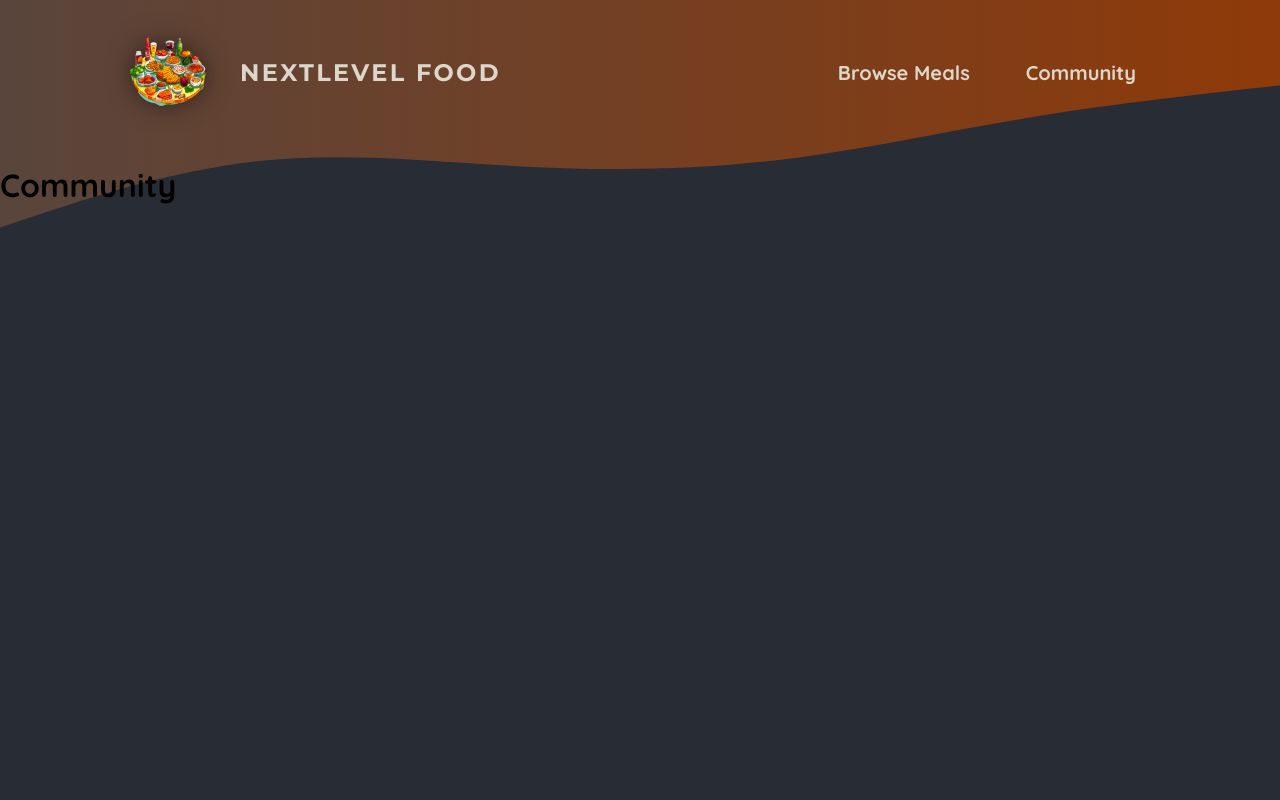
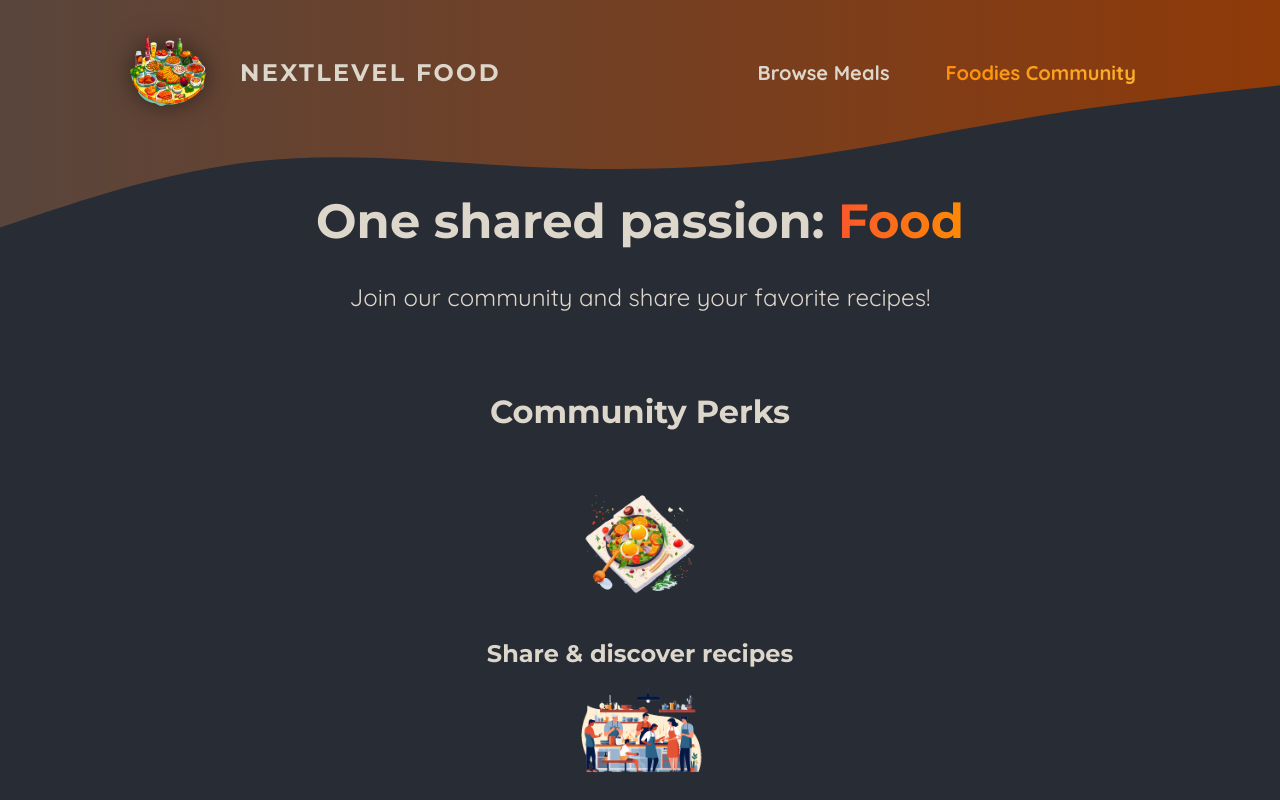
Before and after one commit to SadracSantacruz/NextJSCourse, a Next.js app in the folder foodies-project/: page /community in a window 1280 px wide. Shown: the top 800 px of the page. Built offline with nearby package versions, Linux system fonts and the light colour scheme.

Commit message:
working on the meals page

```diff
--- a/foodies-project/app/community/page.js
+++ b/foodies-project/app/community/page.js
@@ -1,3 +1,40 @@
+import Image from "next/image";
+
+import mealIcon from "@/assets/icons/meal.png";
+import communityIcon from "@/assets/icons/community.png";
+import eventsIcon from "@/assets/icons/events.png";
+import classes from "./page.module.css";
+
 export default function CommunityPage() {
-  return <h1>Community</h1>;
+  return (
+    <>
+      <header className={classes.header}>
+        <h1>
+          One shared passion: <span className={classes.highlight}>Food</span>
+        </h1>
+        <p>Join our community and share your favorite recipes!</p>
+      </header>
+      <main className={classes.main}>
+        <h2>Community Perks</h2>
+
+        <ul className={classes.perks}>
+          <li>
+            <Image src={mealIcon} alt="A delicious meal" />
+            <p>Share & discover recipes</p>
+          </li>
+          <li>
+            <Image src={communityIcon} alt="A crowd of people, cooking" />
+            <p>Find new friends & like-minded people</p>
+          </li>
+          <li>
+            <Image
+              src={eventsIcon}
+              alt="A crowd of people at a cooking event"
+            />
+            <p>Participate in exclusive events</p>
+          </li>
+        </ul>
+      </main>
+    </>
+  );
 }
--- /dev/null
+++ b/foodies-project/app/community/page.module.css
@@ -0,0 +1,61 @@
+.header {
+  gap: 3rem;
+  margin: 3rem auto 5rem auto;
+  width: 90%;
+  max-width: 75rem;
+  color: #ddd6cb;
+  font-size: 1.5rem;
+  text-align: center;
+}
+
+.header h1 {
+  font-family: "Montserrat", sans-serif;
+}
+
+.highlight {
+  background: linear-gradient(90deg, #f9572a, #ff8a05);
+  background-clip: text;
+  -webkit-background-clip: text;
+  -webkit-text-fill-color: transparent;
+}
+
+.main {
+  width: 90%;
+  max-width: 40rem;
+  margin: 0 auto;
+  text-align: center;
+}
+
+.main h2 {
+  font-family: "Montserrat", sans-serif;
+  font-size: 2rem;
+  margin-bottom: 3rem;
+  color: #ddd6cb;
+}
+
+.perks {
+  list-style: none;
+  margin: 3rem 0;
+  padding: 0;
+}
+
+.perks li {
+  display: flex;
+  flex-direction: column;
+  align-items: center;
+  gap: 2rem;
+}
+
+.perks img {
+  width: 8rem;
+  height: 8rem;
+  object-fit: contain;
+}
+
+.perks p {
+  font-family: "Montserrat", sans-serif;
+  font-size: 1.5rem;
+  font-weight: bold;
+  margin: 0;
+  color: #ddd6cb;
+}
--- /dev/null
+++ b/foodies-project/app/meals/page.module.css
@@ -0,0 +1,51 @@
+.header {
+  gap: 3rem;
+  margin: 3rem auto 5rem auto;
+  width: 90%;
+  max-width: 75rem;
+  color: #ddd6cb;
+  font-size: 1.5rem;
+}
+
+.header h1 {
+  font-family: "Montserrat", sans-serif;
+}
+
+.highlight {
+  background: linear-gradient(90deg, #f9572a, #ff8a05);
+  background-clip: text;
+  -webkit-background-clip: text;
+  -webkit-text-fill-color: transparent;
+}
+
+.header p {
+  margin: 0;
+}
+
+.cta a {
+  display: inline-block;
+  margin-top: 1rem;
+  padding: 0.5rem 1rem;
+  border-radius: 0.5rem;
+  background: linear-gradient(90deg, #f9572a, #ff9b05);
+  color: #ffffff;
+  font-weight: bold;
+  text-decoration: none;
+}
+
+.loading {
+  text-align: center;
+  animation: loading 1.2s ease-in-out infinite;
+}
+
+@keyframes loading {
+  0% {
+    color: #e9e9e9;
+  }
+  50% {
+    color: #b89b84;
+  }
+  100% {
+    color: #e9e9e9;
+  }
+}
--- a/foodies-project/app/page.js
+++ b/foodies-project/app/page.js
@@ -1,12 +1,15 @@
 import Link from "next/link";
 
 import classes from "./page.module.css";
+import ImageSlideshow from "@/components/images/image-slideshow";
 
 export default function Home() {
   return (
     <>
       <header className={classes.header}>
-        <div className={classes.slideshow}></div>
+        <div className={classes.slideshow}>
+          <ImageSlideshow />
+        </div>
         <div>
           <div className={classes.hero}>
             <h1>NextLevel Food for NextLevel Foodies</h1>
--- a/foodies-project/components/main-header/main-header.js
+++ b/foodies-project/components/main-header/main-header.js
@@ -1,7 +1,6 @@
 // NextJS packages
 import Link from "next/link";
 import Image from "next/image";
-
 // Images
 import logoImg from "@/assets/logo.png";
 
@@ -9,6 +8,7 @@ import logoImg from "@/assets/logo.png";
 import style from "./main-header.module.css";
 
 import MainHeaderBackground from "./main-header-background";
+import NavLink from "./nav-link";
 
 // This header will be the deafault header that we will be inputing into our layout for the rest of the website
 export default function MainHeader() {
@@ -26,10 +26,10 @@ export default function MainHeader() {
         <nav className={style.nav}>
           <ul>
             <li>
-              <Link href="/meals">Browse Meals</Link>
+              <NavLink href="/meals">Browse Meals</NavLink>
             </li>
             <li>
-              <Link href="/community">Community</Link>
+              <NavLink href="/community">Foodies Community</NavLink>
             </li>
           </ul>
         </nav>
--- a/foodies-project/components/main-header/main-header.module.css
+++ b/foodies-project/components/main-header/main-header.module.css
@@ -21,29 +21,6 @@
   font-size: 1.25rem;
 }
 
-.nav a {
-  text-decoration: none;
-  color: #ddd6cb;
-  font-weight: bold;
-  padding: 0.5rem 1rem;
-  border-radius: 0.5rem;
-}
-
-.nav a:hover,
-.nav a:active {
-  background: linear-gradient(90deg, #ff8a05, #f9b331);
-  background-clip: text;
-  -webkit-background-clip: text;
-  -webkit-text-fill-color: transparent;
-  text-shadow: 0 0 18px rgba(248, 190, 42, 0.8);
-}
-
-.active {
-  background: linear-gradient(90deg, #ff8a05, #f9b331);
-  background-clip: text;
-  -webkit-background-clip: text;
-  -webkit-text-fill-color: transparent;
-}
 
 .logo {
   display: flex;
--- /dev/null
+++ b/foodies-project/components/main-header/nav-link.js
@@ -0,0 +1,18 @@
+"use client";
+import Link from "next/link";
+import { usePathname } from "next/navigation";
+import style from "./nav-link.module.css";
+
+export default function NavLink({ href, children }) {
+  const path = usePathname();
+  return (
+    <Link
+      href={href}
+      className={
+        path.startsWith(href) ? `${style.link} ${style.active}` : style.link
+      }
+    >
+      {children}
+    </Link>
+  );
+}
--- /dev/null
+++ b/foodies-project/components/main-header/nav-link.module.css
@@ -0,0 +1,23 @@
+.link {
+  text-decoration: none;
+  color: #ddd6cb;
+  font-weight: bold;
+  padding: 0.5rem 1rem;
+  border-radius: 0.5rem;
+}
+
+.link:hover,
+.link:active {
+  background: linear-gradient(90deg, #ff8a05, #f9b331);
+  background-clip: text;
+  -webkit-background-clip: text;
+  -webkit-text-fill-color: transparent;
+  text-shadow: 0 0 18px rgba(248, 190, 42, 0.8);
+}
+
+.active {
+  background: linear-gradient(90deg, #ff8a05, #f9b331);
+  background-clip: text;
+  -webkit-background-clip: text;
+  -webkit-text-fill-color: transparent;
+}
```
Also changed, not shown: foodies-project/app/meals/page.js (+13 -1 lines), foodies-project/components/images/image-slideshow.js (+50 -0 lines).
